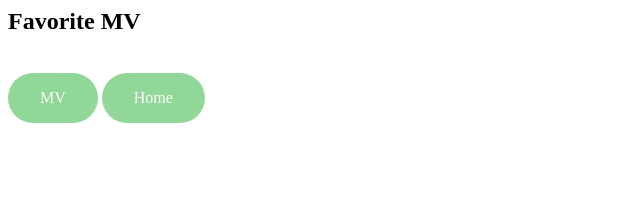
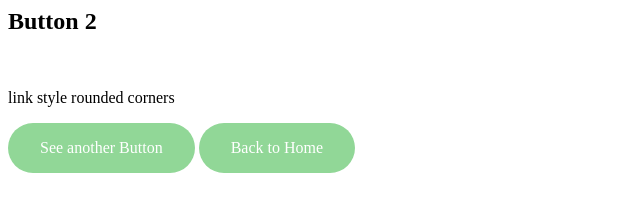
Before and after one commit to chelsiasalomeo/chelsiasalomeo.github.io, a plain HTML site: page activity4(1).html in a window 1280 px wide. Shown: the whole page, without its empty margins (0-640 px from the left). Drawn offline with Linux system fonts and the light colour scheme.

Commit message:
Update activity4(1).html

```diff
--- a/activity4(1).html
+++ b/activity4(1).html
@@ -18,9 +18,10 @@ a:hover, a:active {
  </head>
 
  <body>
- <h2> Favorite MV </h2></br>
- <a href="https://www.youtube.com/watch?v=VQtonf1fv_s" target="_blank">MV</a>
- <a href="activity4.html"target"_self">Home</a>
+ <h2> Button 2 </h2></br>
+ <p> link style rounded corners </p>
+ <a href="activity4(2).html"target"_self">See another Button</a>
+ <a href="activity4.html"target"_self">Back to Home</a>
  </body>
 
  </body>
```
